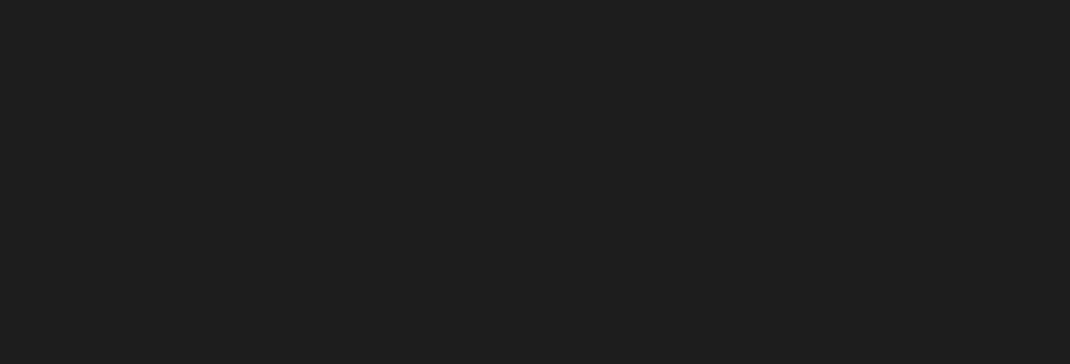
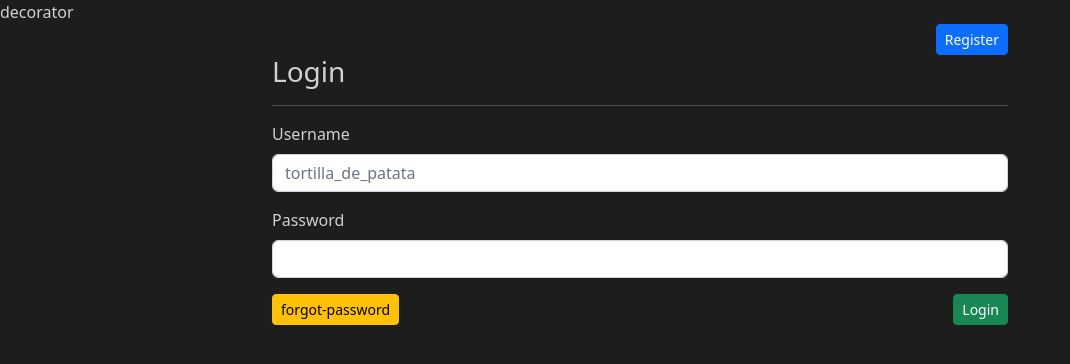
Before and after one commit to sberrus/type-speed-frontend, a React (Vite) app: page /auth in a window 1280 px wide. Before the commit this address had no page. Shown: the top 364 px of the page, without its empty margins (0-1070 px from the left). Built offline with nearby package versions, Linux system fonts and the light colour scheme.

Commit message:
Added Login pages and logic

```diff
--- /dev/null
+++ b/src/pages/PageNotFound.tsx
@@ -0,0 +1,12 @@
+import { Link } from "react-router-dom";
+
+const PageNotFound = () => {
+	return (
+		<div>
+			<h5>PageNotFound</h5>
+			<Link to="/">Back home</Link>
+		</div>
+	);
+};
+
+export default PageNotFound;
--- a/src/pages/index/Index.tsx
+++ b/src/pages/index/Index.tsx
@@ -6,9 +6,11 @@
 		<div>
 			<div className={style.main}>
 				<Link to="type-speed-test" className={style.buttonPrimary}>
-					Ir a Speed Test
+					Ir a Speed Test ⌨️
 				</Link>
-				<p>Esto es solo para desarrollo luego trabajamos en la landing page</p>
+				<Link to="auth" className={style.buttonPrimary}>
+					Auth 🔒
+				</Link>
 			</div>
 		</div>
 	);
--- /dev/null
+++ b/src/pages/login/ForgotPasswordForm.tsx
@@ -0,0 +1,29 @@
+import { Button, Form } from "react-bootstrap";
+
+const ForgotPasswordForm = () => {
+	return (
+		<Form>
+			<Form.Group className="mb-3" controlId="username">
+				<Form.Label>Username</Form.Label>
+				<Form.Control type="text" placeholder="tortilla_de_patata" />
+			</Form.Group>
+			<Form.Group className="mb-3" controlId="password">
+				<Form.Label>Password</Form.Label>
+				<Form.Control type="password" />
+			</Form.Group>
+			<Form.Group className="mb-3" controlId="password">
+				<Form.Label>Confirm Password</Form.Label>
+				<Form.Control type="password" />
+			</Form.Group>
+			<Form.Group className="mb-3" controlId="password">
+				<Form.Label>Recover Code</Form.Label>
+				<Form.Control type="text" />
+			</Form.Group>
+			<Button variant="success" size="sm" type="submit" className="float-end d-inline-block">
+				Recover Password
+			</Button>
+		</Form>
+	);
+};
+
+export default ForgotPasswordForm;
--- /dev/null
+++ b/src/pages/login/Login.tsx
@@ -0,0 +1,57 @@
+import { useState } from "react";
+import { Button, Col, Container, Row } from "react-bootstrap";
+import ForgotPasswordForm from "./ForgotPasswordForm";
+// components
+import LoginForm from "./LoginForm";
+import RegisterForm from "./RegisterForm";
+
+export type LoginStateTypes = "Login" | "Register" | "Forgot-Password";
+const Login = () => {
+	const [loginState, setLoginState] = useState<LoginStateTypes>("Login");
+
+	const handleSwitchState = (state: LoginStateTypes) => {
+		setLoginState(state);
+	};
+
+	return (
+		<div>
+			<div>decorator</div>
+			<div>
+				<Container>
+					<Row>
+						<Col xs={8} className="m-auto">
+							{loginState === "Login" ? (
+								<Button
+									size="sm"
+									className="ms-auto d-block"
+									onClick={() => {
+										handleSwitchState("Register");
+									}}
+								>
+									Register
+								</Button>
+							) : (
+								<Button
+									size="sm"
+									className="ms-auto d-block"
+									onClick={() => {
+										handleSwitchState("Login");
+									}}
+								>
+									Login
+								</Button>
+							)}
+							<h3>{loginState}</h3>
+							<hr />
+							{loginState === "Login" && <LoginForm handleSwitchState={handleSwitchState} />}
+							{loginState === "Register" && <RegisterForm />}
+							{loginState === "Forgot-Password" && <ForgotPasswordForm />}
+						</Col>
+					</Row>
+				</Container>
+			</div>
+		</div>
+	);
+};
+
+export default Login;
--- /dev/null
+++ b/src/pages/login/LoginForm.tsx
@@ -0,0 +1,35 @@
+import { Button, Form } from "react-bootstrap";
+import { LoginStateTypes } from "./Login";
+
+type LoginFormProps = {
+	handleSwitchState: (state: LoginStateTypes) => void;
+};
+const LoginForm = ({ handleSwitchState }: LoginFormProps) => {
+	return (
+		<Form>
+			<Form.Group className="mb-3" controlId="username">
+				<Form.Label>Username</Form.Label>
+				<Form.Control type="text" placeholder="tortilla_de_patata" />
+			</Form.Group>
+			<Form.Group className="mb-3" controlId="password">
+				<Form.Label>Password</Form.Label>
+				<Form.Control type="password" />
+			</Form.Group>
+			<Button
+				variant="warning"
+				size="sm"
+				className="me-auto d-inline-block"
+				onClick={() => {
+					handleSwitchState("Forgot-Password");
+				}}
+			>
+				forgot-password
+			</Button>
+			<Button variant="success" size="sm" type="submit" className="float-end d-inline-block">
+				Login
+			</Button>
+		</Form>
+	);
+};
+
+export default LoginForm;
--- /dev/null
+++ b/src/pages/login/RegisterForm.tsx
@@ -0,0 +1,25 @@
+import { Button, Form } from "react-bootstrap";
+
+const RegisterForm = () => {
+	return (
+		<Form>
+			<Form.Group className="mb-3" controlId="username">
+				<Form.Label>Username</Form.Label>
+				<Form.Control type="text" placeholder="tortilla_de_patata" />
+			</Form.Group>
+			<Form.Group className="mb-3" controlId="password">
+				<Form.Label>Password</Form.Label>
+				<Form.Control type="password" />
+			</Form.Group>
+			<Form.Group className="mb-3" controlId="password">
+				<Form.Label>Confirm Password</Form.Label>
+				<Form.Control type="password" />
+			</Form.Group>
+			<Button variant="success" size="sm" type="submit" className="float-end d-inline-block">
+				Register
+			</Button>
+		</Form>
+	);
+};
+
+export default RegisterForm;
--- a/src/router/MainRouter.tsx
+++ b/src/router/MainRouter.tsx
@@ -3,6 +3,8 @@
 // pages
 import Index from "@pages/index/Index";
 import SpeedTest from "@pages/speedTest/SpeedTest";
+import Login from "@pages/login/Login";
+import PageNotFound from "@pages/PageNotFound";
 
 const MainRouter = () => {
 	return (
@@ -10,7 +12,11 @@
 			<Route path="/">
 				<Route index element={<Index />} />
 				<Route path="type-speed-test" element={<SpeedTest />} />
+				<Route path="auth">
+					<Route index element={<Login />} />
+				</Route>
 			</Route>
+			<Route path="*" element={<PageNotFound />} />
 		</Routes>
 	);
 };
--- a/src/styles/_buttons.scss
+++ b/src/styles/_buttons.scss
@@ -3,17 +3,18 @@
 .linkReset {
 	text-decoration: none;
 	&:hover {
-		color: $dark;
+		color: $light;
 	}
 }
 .buttonPrimary {
 	@extend .linkReset;
 	display: inline-block;
-	background-color: orange;
-	color: $dark;
+	background-color: $dark;
+	color: $light;
+	border: 1px solid $light;
 	font-weight: 700;
-	padding: 1em;
+	padding: 0.5em;
 	border-radius: 0.5rem;
-	font-size: 2em;
-	margin: 1em;
+	font-size: 1.5em;
+	margin: 0.5em;
 }
```
